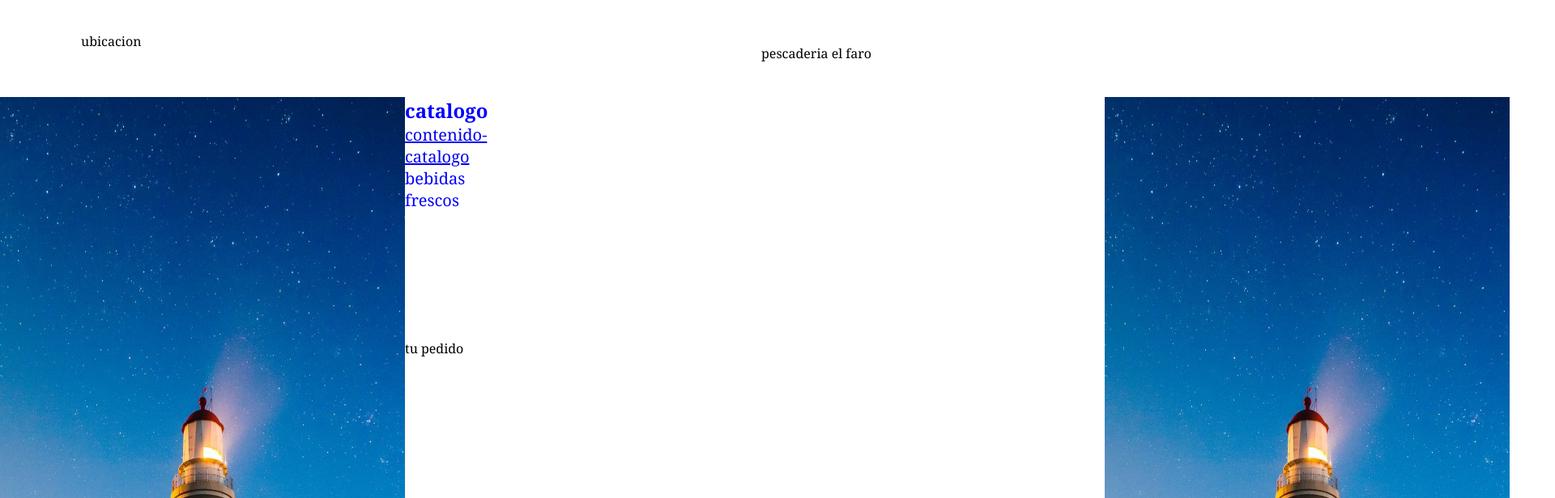
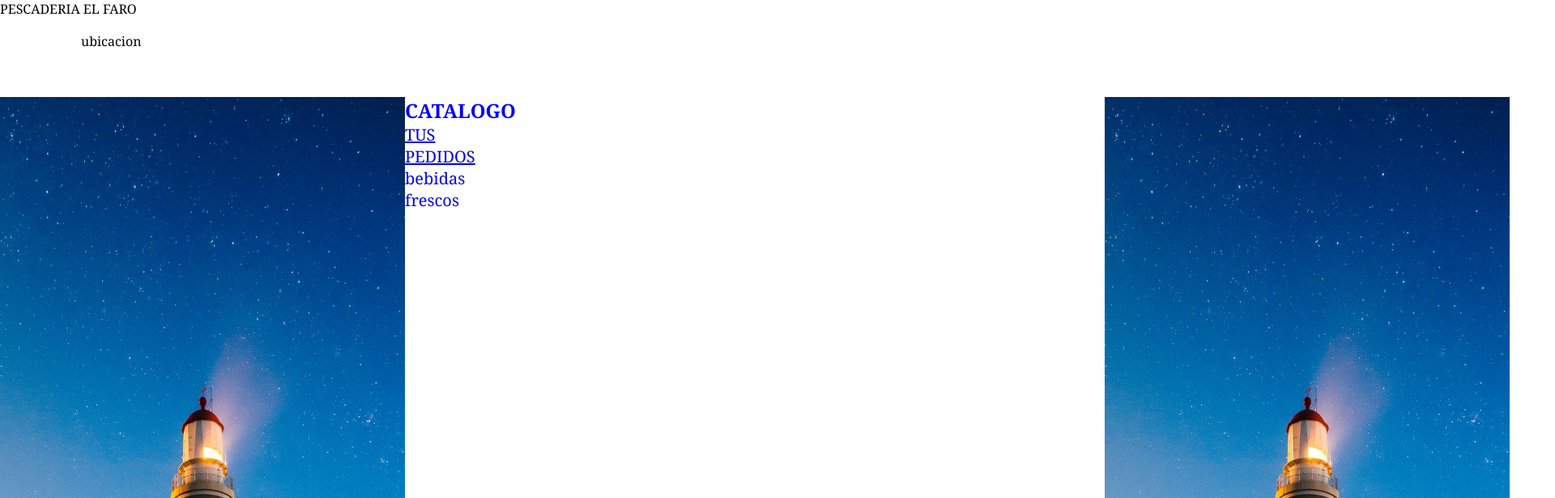
Before and after one commit to alejo-sas/proyecto, a plain HTML site: page index.html in a window 1280 px wide. Shown: the top 616 px of the page at 81% size, 1920 px wide, since content can reach past the window. Drawn offline with Linux system fonts and the light colour scheme.

Commit message:
primer commit

```diff
--- a/index.html
+++ b/index.html
@@ -5,7 +5,7 @@
     <meta charset="UTF-8">
     <meta http-equiv="X-UA-Compatible" content="IE=edge">
     <meta name="viewport" content="width=device-width, initial-scale=1.0">
-    <title>tarea css </title>
+    <title>PESCADERIA EL FARO </title>
     <link rel="stylesheet" href="CSS/style.css">
 
 </head>
@@ -19,16 +19,15 @@
         </div>
         <div class="medio">
             <div class="contenido-catalogo">
-                <h2>catalogo</h2>
+                <h2>CATALOGO</h2>
                 <div class="catalogo">
-                    <a href="#" class="slider_link"> contenido-catalogo</a>
+                    <a href="#" class="slider_link"> TUS PEDIDOS</a>
                     <p>bebidas</p>
                     <p>frescos</p>
                 </div>
             </div>
             <div class="pedido">
                 <div class="pedido_si">
-                    tu pedido
                     <i class="fas fa-cart-plus"></i>
                 </div>
                 <div>
@@ -47,8 +46,8 @@
         <div class="ubicacion">
             <p>ubicacion</p>
         </div>
-        <div class="header">
-            pescaderia el faro
+        <div class="">
+            PESCADERIA EL FARO
         </div>
         <div class="contactos">
             <div class="wasa">
```
